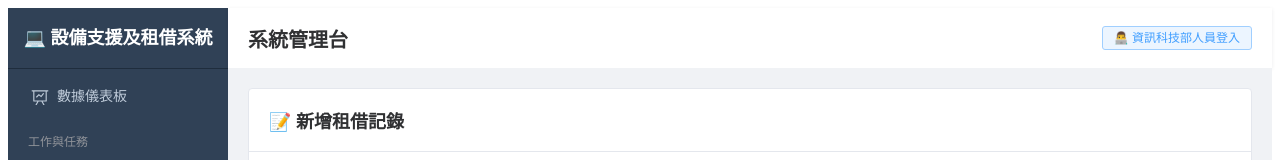
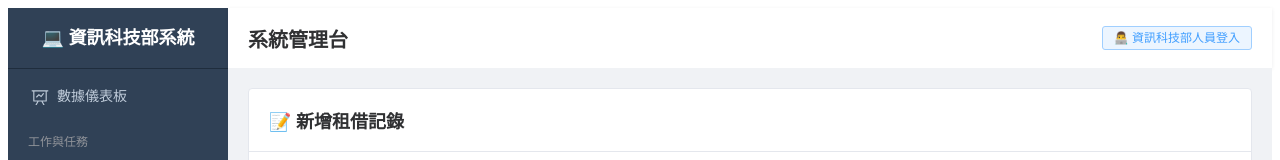
Before and after one commit to Kyler318/mss_ai_department, a Vue app: page /rental in a window 1280 px wide. Shown: the top 160 px of the page. Built offline with nearby package versions, Linux system fonts and the light colour scheme; no server answers; the database is empty.

Commit message:
修改標題為「資訊科技部系統」

```diff
--- a/src/App.vue
+++ b/src/App.vue
@@ -4,7 +4,7 @@
   <el-container v-else style="height: 100vh;">
     <el-aside width="220px" style="background-color: #304156;">
       <div style="height: 60px; line-height: 60px; text-align: center; color: white; font-size: 18px; font-weight: bold; border-bottom: 1px solid #1f2d3d;">
-        💻 設備支援及租借系統
+        💻 資訊科技部系統
       </div>
 
       <el-menu
```
